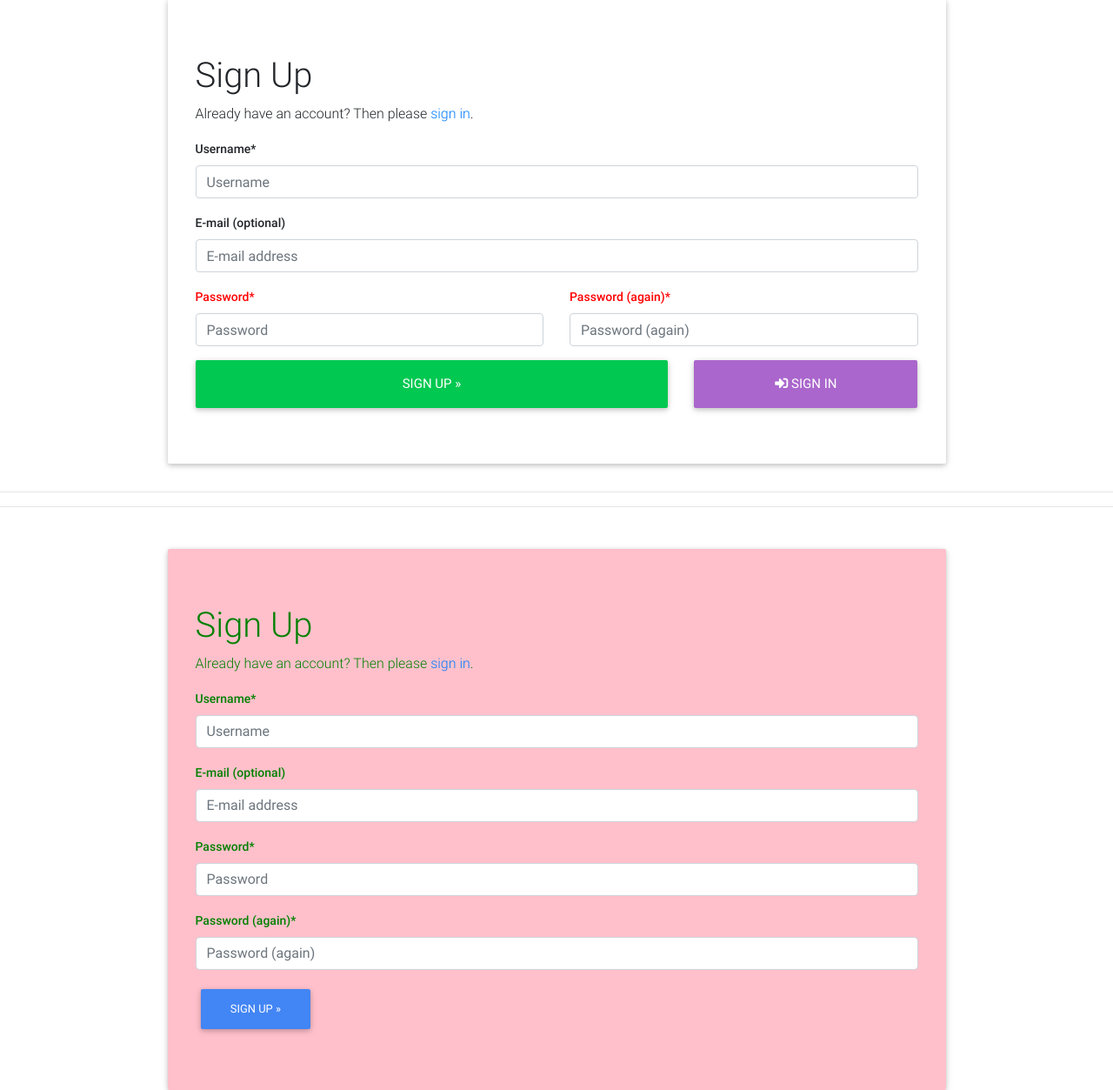
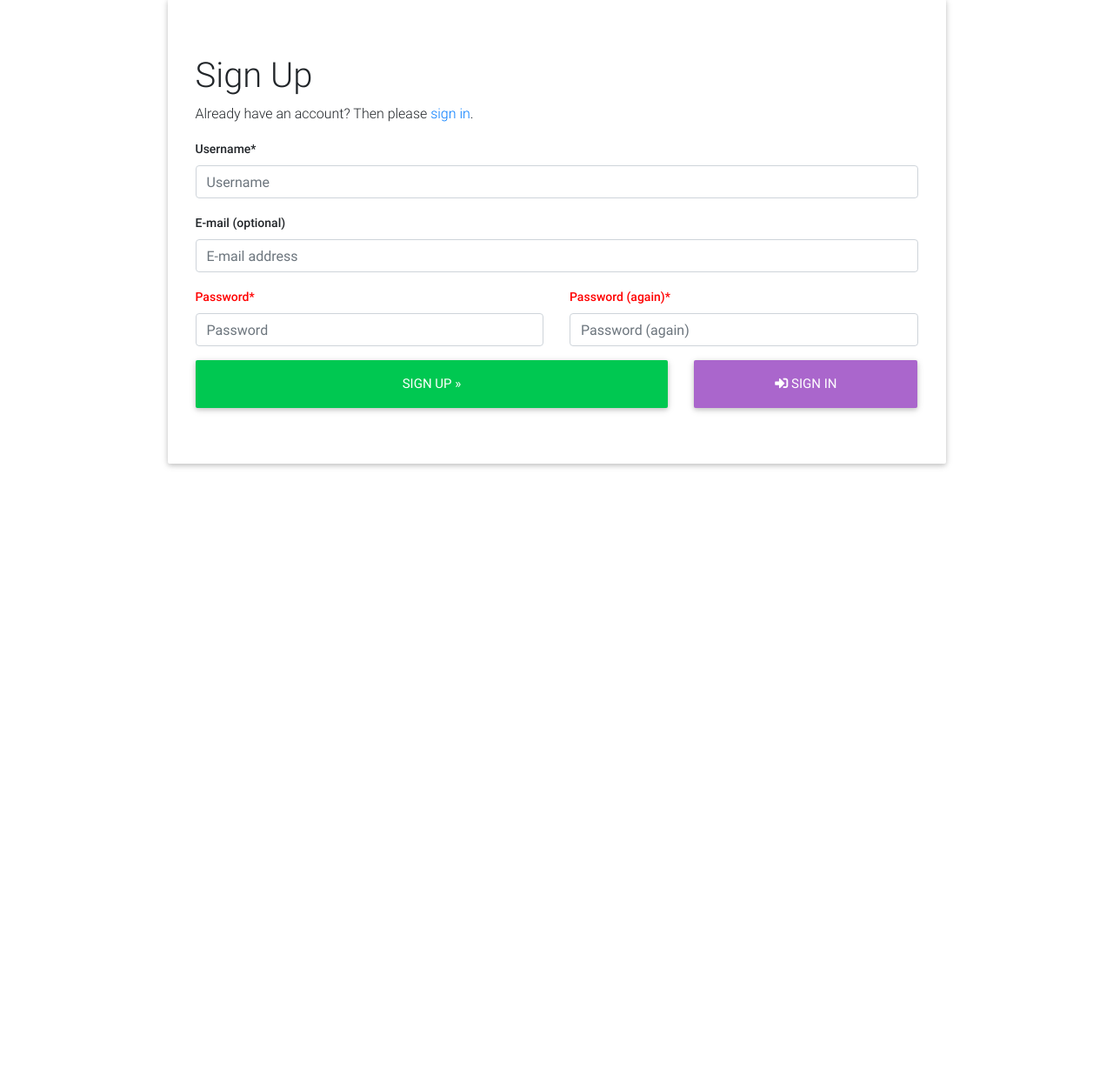
Before and after one commit to md-abdul-alim/Super-Shop-Management, a Django app: page /accounts/signup/ in a window 1280 px wide. Shown: the part 121-1374 px from the top of the page at 87% size. After the commit the page ends 659 px from the top, so only its background shows below. Run offline with Django 3.2, Linux system fonts and the light colour scheme; some libraries are stand-ins or nearby versions.

Commit message:
update signup page

```diff
--- a/templates/account/signup.html
+++ b/templates/account/signup.html
@@ -47,24 +47,4 @@
             </div>
     </div>
 </div>
-<hr><hr>
-<div class="container">
-    <div class="col-md-10 offset-md-1 mt-5" >
-            <!-- https://getbootstrap.com/docs/4.5/components/jumbotron/ -->
-            <div class="jumbotron" style="color:green; background-color:pink " >
-              <h1>{% trans "Sign Up" %}</h1>
-
-              <p>{% blocktrans %}Already have an account? Then please <a href="{{ login_url }}">sign in</a>.{% endblocktrans %}</p>
-
-              <form class="signup" id="signup_form" method="post" action="{% url 'account_signup' %}">
-                {% csrf_token %}
-                {{ form | crispy}}
-                {% if redirect_field_value %}
-                <input type="hidden" name="{{ redirect_field_name }}" value="{{ redirect_field_value }}" />
-                {% endif %}
-                <button class="btn btn-primary" type="submit">{% trans "Sign Up" %} &raquo;</button>
-              </form>
-            </div>
-    </div>
-</div>
 {% endblock %}
```
Also changed, not shown: db.sqlite3, media/images_nEfZTPo.jpeg (added), media/start-0e837dcc57769db2306d8d659f53555feb500b3c5d456879b9c843d1872e7baa_c7ZPf25.jpg (added).
